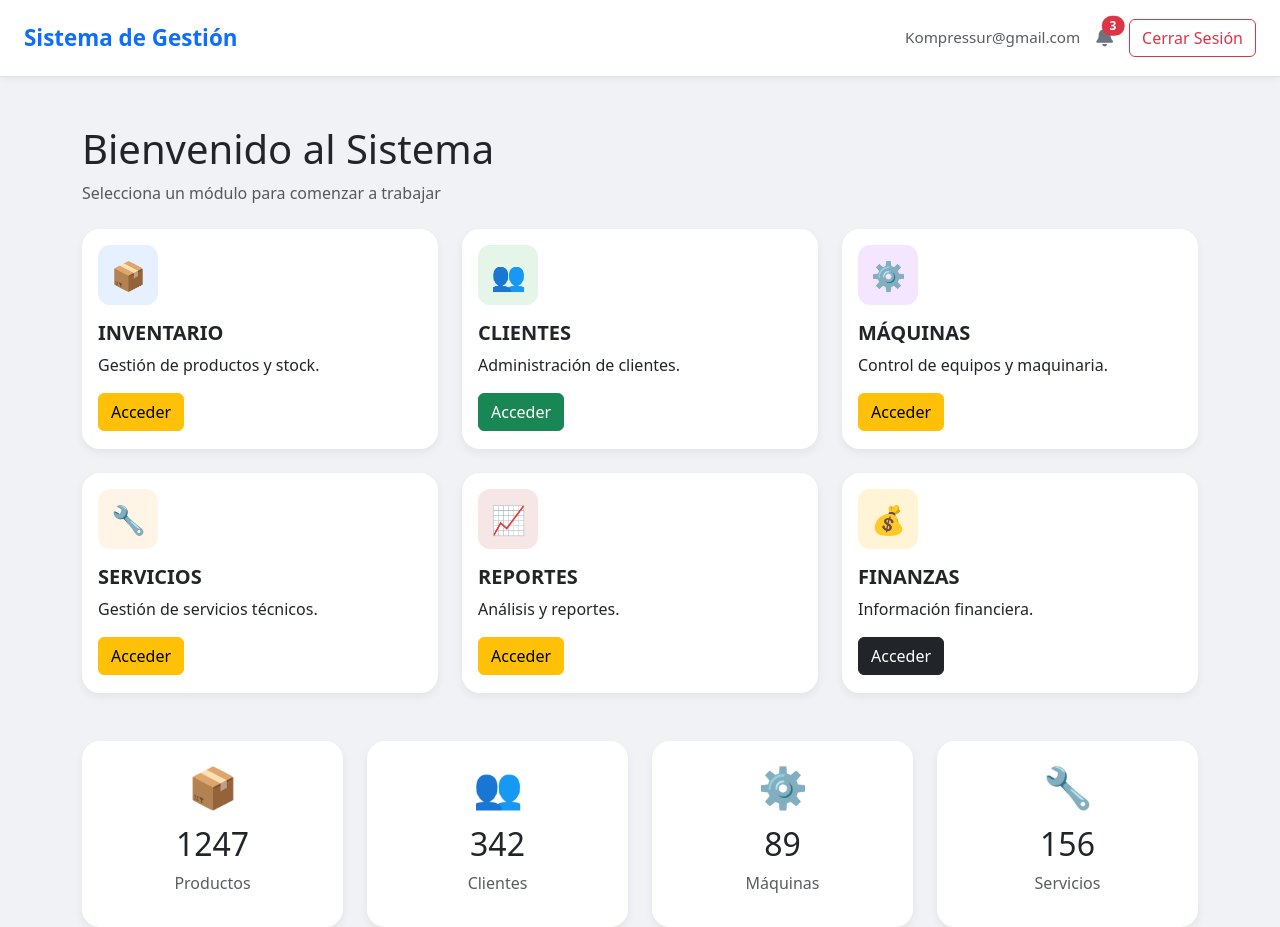
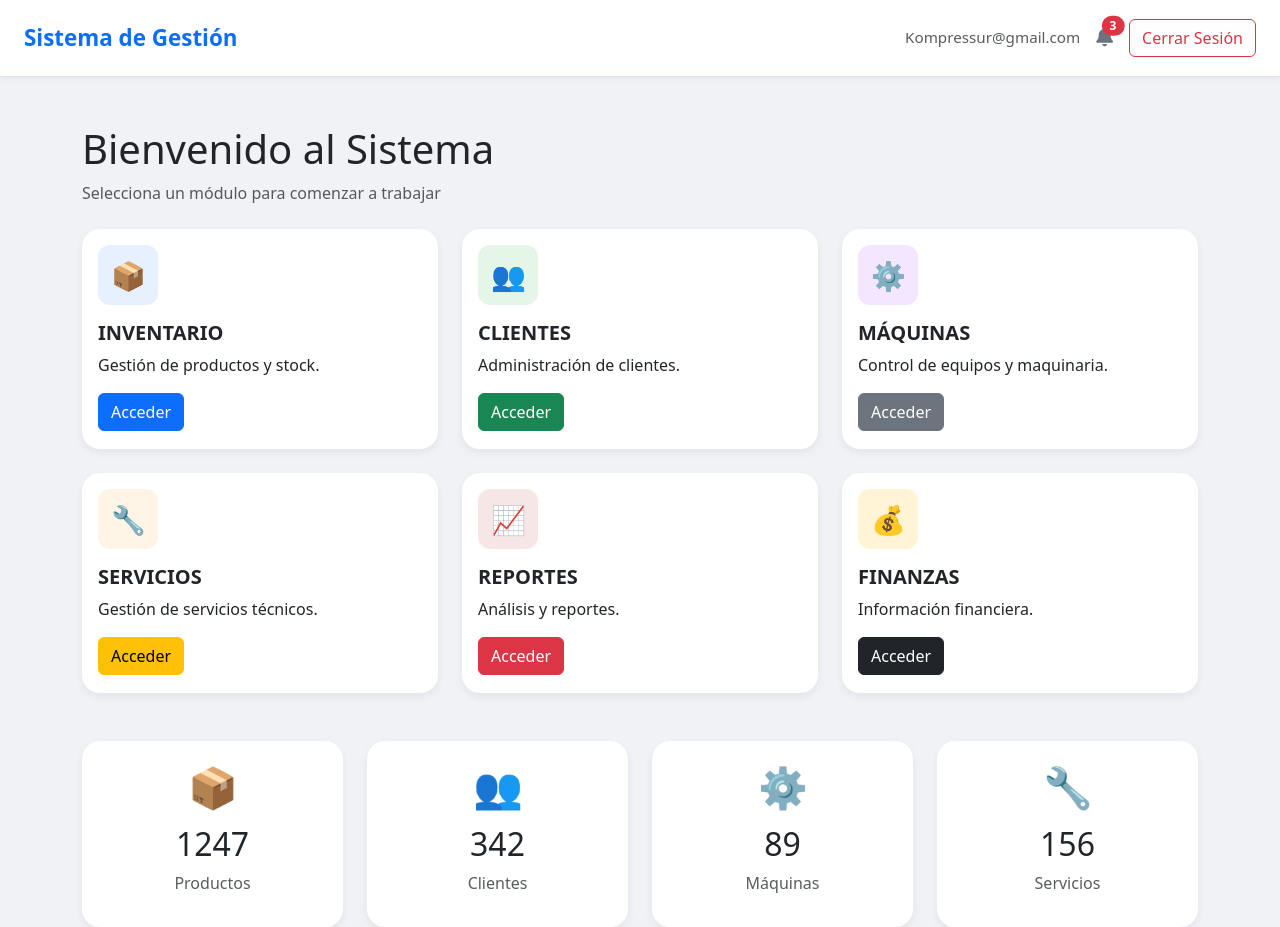
Before and after one commit to Renzooap24/Desarrollowebupc, an Angular app in the folder frontend/: page /dashboard in a window 1280 px wide. Built offline with nearby package versions, Linux system fonts and the light colour scheme.

Commit message:
cambios de botones en la pantalla principal

```diff
--- a/frontend/src/app/dashboard/dashboard.html
+++ b/frontend/src/app/dashboard/dashboard.html
@@ -22,7 +22,7 @@
 
                     <a
                         routerLink="/inventario"
-                        class="btn btn-warning">
+                        class="btn btn-primary">
                         Acceder
                     </a>
                 </div>
@@ -62,7 +62,7 @@
 
                     <a
                         routerLink="/maquinas"
-                        class="btn btn-warning">
+                        class="btn btn-secondary">
                         Acceder
                     </a>
                 </div>
@@ -102,7 +102,7 @@
 
                     <a
                         routerLink="/reportes"
-                        class="btn btn-warning">
+                        class="btn btn-danger">
                         Acceder
                     </a>
 
```
